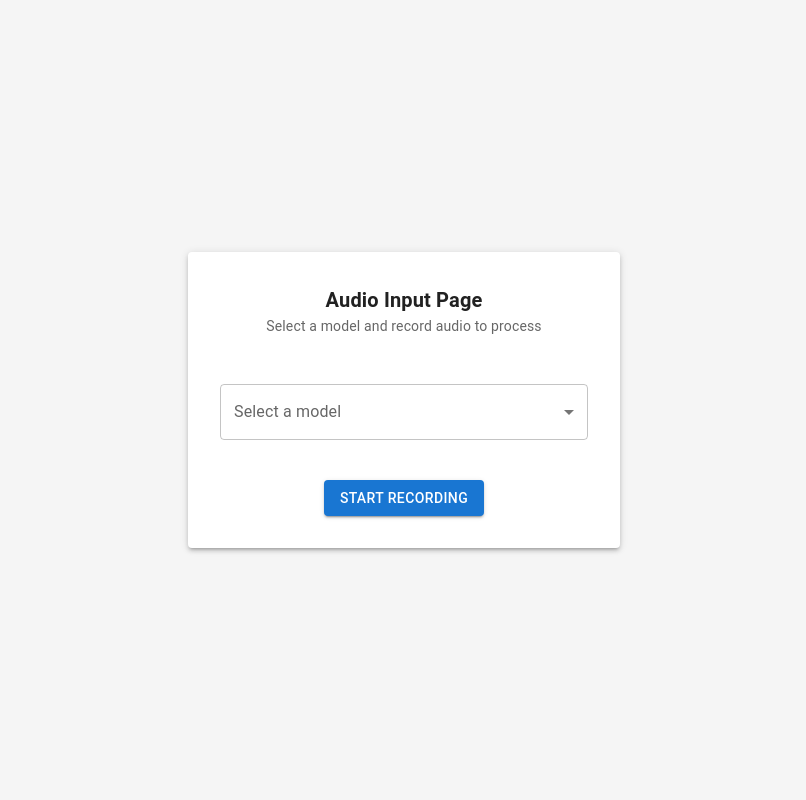
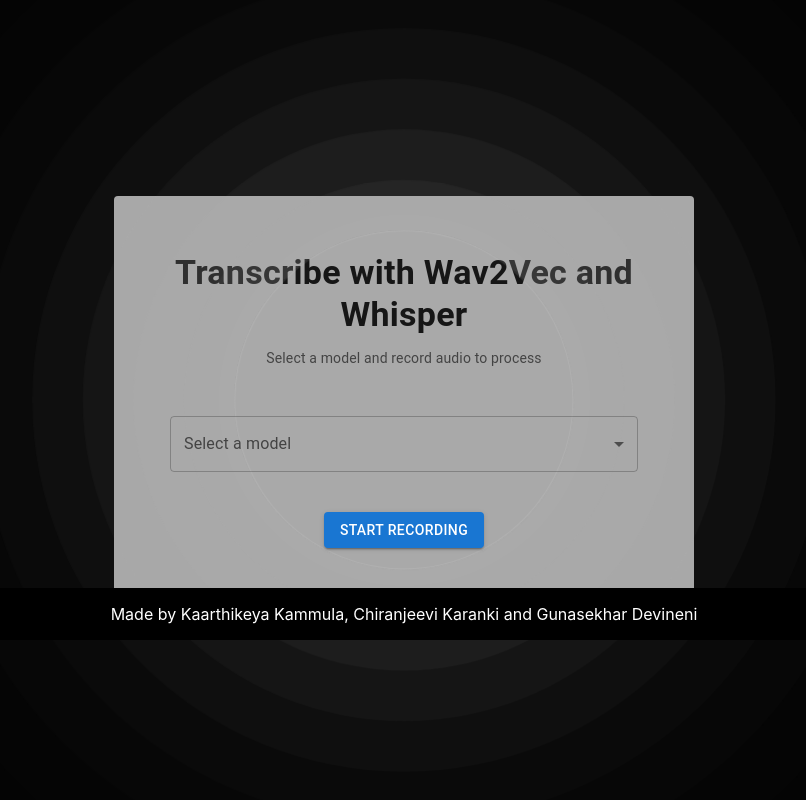
Before and after one commit to Chiru-Stack/Telugu-ASR, a React (Create React App) app in the folder asr_web/: page / in a window 1280 px wide. Shown: the whole page, without its empty margins (236-1042 px from the left). Built offline with nearby package versions, Linux system fonts and the light colour scheme.

Commit message:
Design Changes

```diff
--- a/asr_web/src/components/AudioInputPage.js
+++ b/asr_web/src/components/AudioInputPage.js
@@ -12,6 +12,7 @@
   InputLabel,
   Snackbar,
   Alert,
+  rgbToHex,
 } from "@mui/material";
 import { AudioRecorder } from "../utils/AudioRecorder";
 
@@ -113,12 +114,42 @@
       alignItems="center"
       justifyContent="center"
       minHeight="100vh"
-      bgcolor="#f5f5f5"
+      sx={{
+        bgcolor: "#000",
+        overflow: "hidden",
+        position: "relative",
+        "::before": {
+          content: '""',
+          position: "absolute",
+          top: "50%",
+          left: "50%",
+          width: "20rem",
+          height: "20rem",
+          borderRadius: "50%",
+          border: "1px solid rgba(255, 255, 255, 0.1)",
+          boxShadow: `
+            0 0 0 1rem rgba(169, 169, 169, 0.005),
+            0 0 0 3rem rgba(169, 169, 169, 0.06),
+            0 0 0 6rem rgba(169, 169, 169, 0.05),
+            0 0 0 9rem rgba(169, 169, 169, 0.04),
+            0 0 0 12rem rgba(169, 169, 169, 0.03),
+            0 0 0 15rem rgba(169, 169, 169, 0.02),
+            0 0 0 18rem rgba(169, 169, 169, 0.01),
+            0 0 0 21rem rgba(169, 169, 169, 0.008),
+            0 0 0 24rem rgba(169, 169, 169, 0.006),
+            0 0 0 27rem rgba(169, 169, 169, 0.004),
+            0 0 0 30rem rgba(169, 169, 169, 0.003),
+            0 0 0 33rem rgba(169, 169, 169, 0.002)
+          `,
+          transform: "translate(-50%, -50%)",
+          animation: "heartbeat 2s infinite ease-in-out",
+        },
+      }}
     >
-      <Card sx={{ width: 400, p: 2, boxShadow: 3 }}>
+      <Card sx={{ width: 500, p: 5, boxShadow: 3, backgroundColor: "rgb(169, 169, 169)" }}>
         <CardHeader
-          title="Audio Input Page"
-          titleTypographyProps={{ variant: "h6", fontWeight: "bold" }}
+          title="Transcribe with Wav2Vec and Whisper"
+          titleTypographyProps={{ variant: "h4", fontWeight: "bold", gutterBottom: true }}
           subheader="Select a model and record audio to process"
           subheaderTypographyProps={{ variant: "body2", color: "textSecondary" }}
         />
@@ -159,6 +190,21 @@
           </Box>
         </Box>
       </Card>
+      <Box
+        component="footer"
+        sx={{
+          position: "absolute",
+          bottom: "10rem",
+          left: 0,
+          right: 0,
+          bgcolor: "black",
+          color: "white",
+          textAlign: "center",
+          p: 2,
+        }}
+      >
+        Made by Kaarthikeya Kammula, Chiranjeevi Karanki and Gunasekhar Devineni
+      </Box>
       <Snackbar
         open={snackbarOpen}
         autoHideDuration={6000}
@@ -172,4 +218,20 @@
   );
 };
 
+const styles = `
+@keyframes heartbeat {
+  0%, 100% {
+    transform: translate(-50%, -50%) scale(1);
+  }
+  50% {
+    transform: translate(-50%, -50%) scale(1.1);
+  }
+}
+`;
+
+const styleSheet = document.createElement("style");
+styleSheet.type = "text/css";
+styleSheet.innerText = styles;
+document.head.appendChild(styleSheet);
+
 export default AudioInputPage;
```
